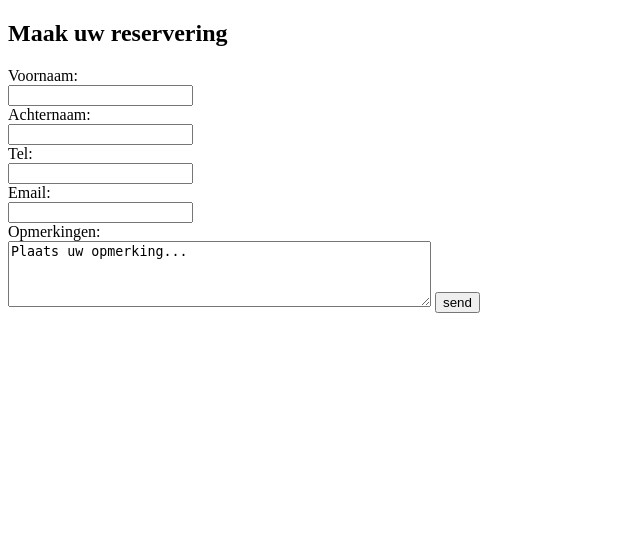
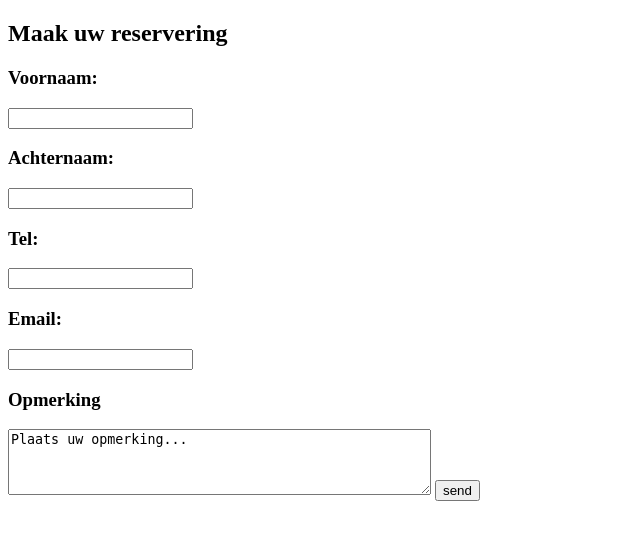
Before and after one commit to wesselvbbb/CLE2, a PHP site: page /reservation.php in a window 1280 px wide. Shown: the top 540 px of the page, without its empty margins (0-640 px from the left). Run offline with PHP 8.4, Linux system fonts and the light colour scheme.

Commit message:
edit reservation form, user now keeps filled in data.

```diff
--- a/reservation.php
+++ b/reservation.php
@@ -13,11 +13,11 @@
         <section>
             <h1>Maak uw reservering</h1>
             <form action="" method="post">
-                Voornaam: <br><input type="text" id="first_name" name="first_name" value="" ><br>
-                Achternaam: <br><input type="text" id="last_name" name="last_name" value="" ><br>
-                Tel: <br><input type="number" id="phone_number" name="phone_number" value="" ><br>
-                Email: <br><input type="text" id="email" name="email" value="" ><br>
-                Opmerkingen: <br><textarea rows="4" cols="50" name="comments">
+                <h3>Voornaam:</h3><input type="text" id="first_name" name="first_name" value="<?= $_POST['first_name'] ?? ''?>"/><br>
+                <h3>Achternaam:</h3><input type="text" id="last_name" name="last_name" value="<?= $_POST['last_name'] ?? ''?>"/><br>
+                <h3>Tel:</h3><input id="phone_number" type="tel" name="phone_number" pattern="[06][0-9]{9}" value="<?= $_POST['phone_number'] ?? ''?>"/><br>
+                <h3>Email:</h3><input type="text" id="email" name="email" value="<?= $_POST['email'] ?? ''?>"/><br>
+                <h3>Opmerking</h3><textarea rows="4" cols="50" name="comments">
 Plaats uw opmerking...</textarea>
                 <input type="submit" name="submit" value="send">
             </form>
```
